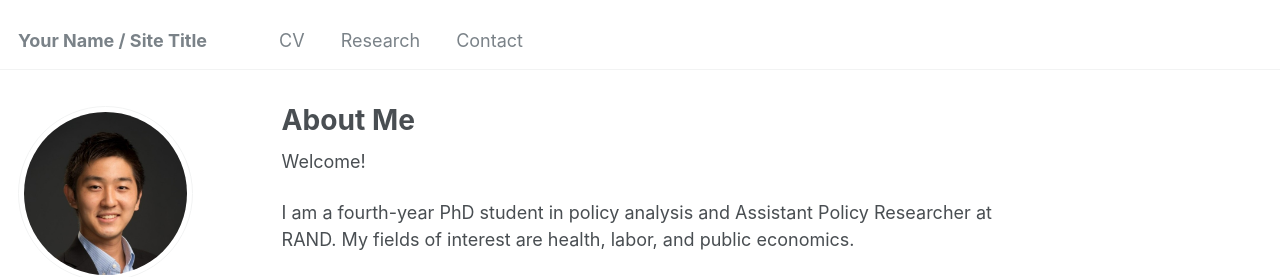
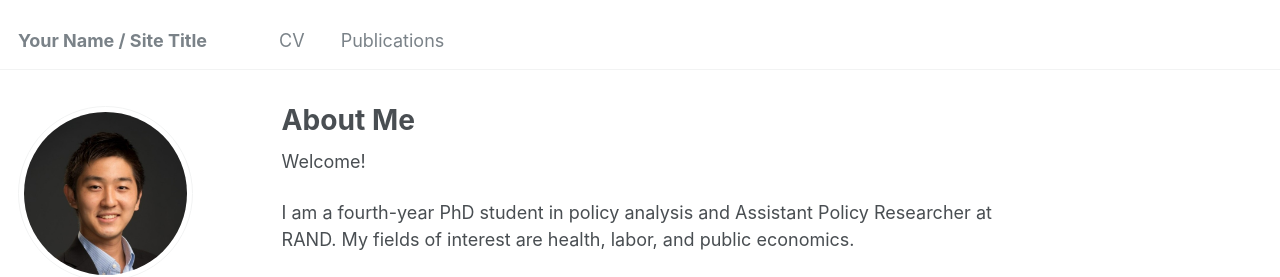
Before and after one commit to yujimizushima/yujimizushima.github.io, a Jekyll site: the page built from _pages/about.md, in a window 1280 px wide. Shown: the top 277 px of the page. Built offline with Jekyll 4.4.1, drawn with Linux system fonts in a browser that asks for light colours.

Commit message:
Update navigation.yml

```diff
--- a/_data/navigation.yml
+++ b/_data/navigation.yml
@@ -8,8 +8,5 @@ main:
   - title: "CV"
     url: /cv/
 
-  - title: "Research"
-    url: /Research/
-
-  - title: "Contact"
-    url: /Contact/
+  - title: "Publications"
+    url: /publications/
```
